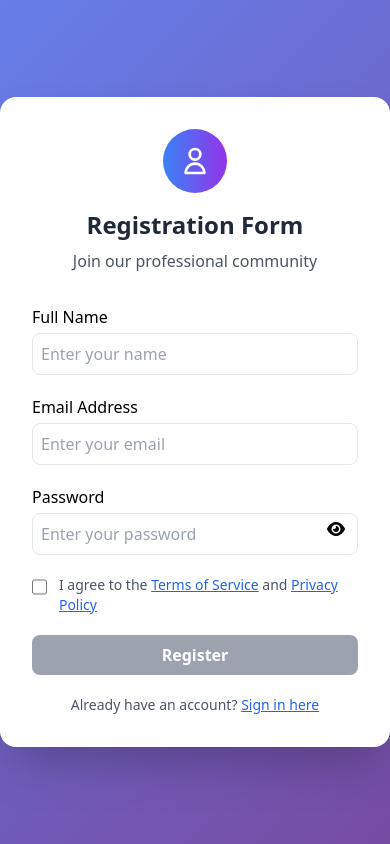
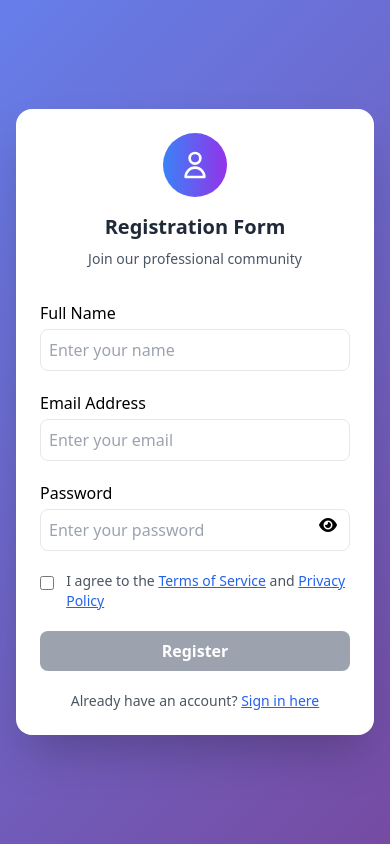
Before and after one commit to Mohamend-Nivas/Registration-form, a plain HTML site: page index.html in a window 390 px wide. Drawn offline with nearby package versions, Linux system fonts and the light colour scheme.

Commit message:
updated form responsive design

```diff
--- a/index.html
+++ b/index.html
@@ -23,9 +23,9 @@
     </style>
 </head>
 
-<body class="gradient-bg flex items-center justify-center h-screen">
+<body class="gradient-bg flex items-center justify-center h-screen p-4">
 
-    <div class="bg-white p-8 rounded-2xl form-shadow w-full max-w-md">
+    <div class="bg-white p-6 sm:p-8 rounded-2xl form-shadow w-full max-w-md sm:max-w-md md:max-w-lg lg:max-w-lg">
         <!-- Header -->
         <div class="text-center mb-8">
             <div
@@ -35,8 +35,8 @@
                         d="M16 7a4 4 0 11-8 0 4 4 0 018 0zM12 14a7 7 0 00-7 7h14a7 7 0 00-7-7z"></path>
                 </svg>
             </div>
-            <h2 class="text-2xl font-bold text-gray-800 mb-2">Registration Form</h2>
-            <p class="text-gray-600">Join our professional community</p>
+            <h2 class="text-xl sm:text-2xl font-bold text-gray-800 mb-2">Registration Form</h2>
+            <p class="text-gray-600 text-sm sm:text-base">Join our professional community</p>
         </div>
 
         <form id="registrationForm" class="space-y-5">
```
